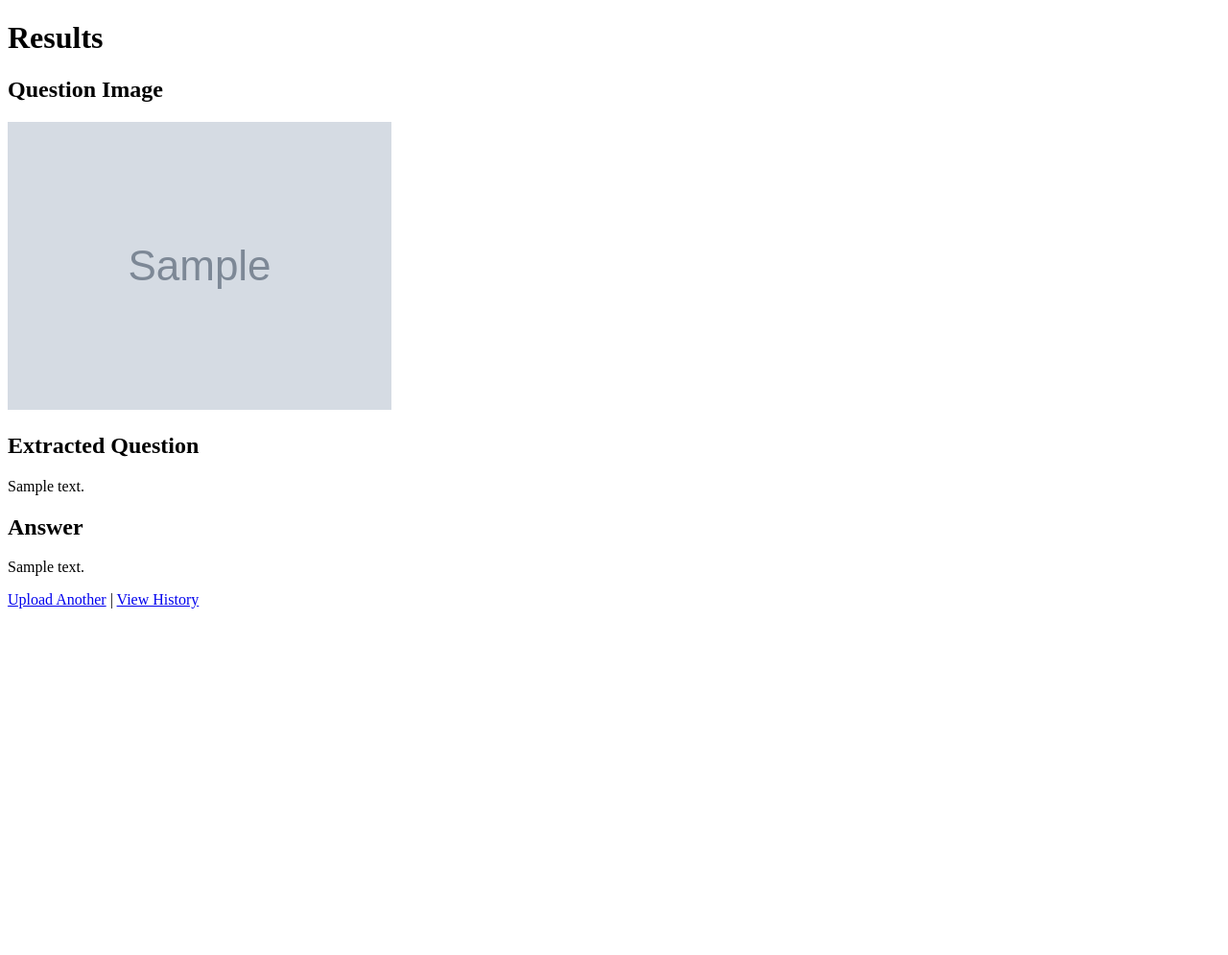
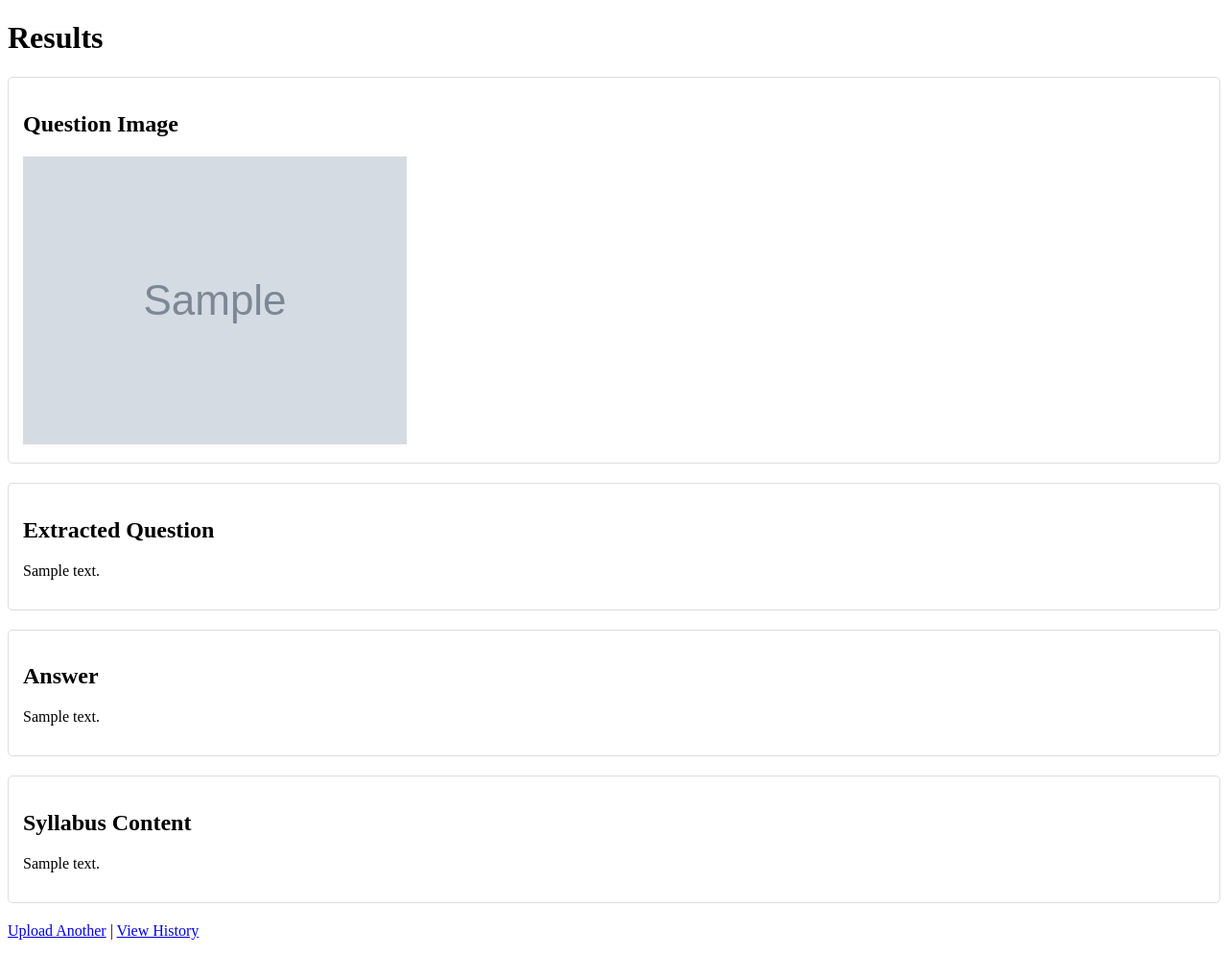
Before and after one commit to Mekhlafi98/solverai, a Django app: page /whatsapp/results/1/ in a window 1280 px wide. Shown: the whole page at 96% size. Before the commit the page ends 634 px from the top, so only its background shows below. Run offline with Django 5.2, Linux system fonts and the light colour scheme; tables that the repository leaves empty hold one stand-in row (values such as "Sample post"); grey boxes marked "Sample" are stand-in pictures.

Commit message:
Assistant checkpoint: Added syllabus content display to results page
Assistant generated file changes:
- whatsapp/templates/results.html: Add syllabus content to results page

---

User prompt:

add the file content to the result html

Replit-Commit-Author: Assistant
Replit-Commit-Session-Id: 60178ad7-48d0-48f0-8bba-d4767e344e1c

```diff
--- a/whatsapp/templates/results.html
+++ b/whatsapp/templates/results.html
@@ -3,20 +3,36 @@
 <html>
 <head>
     <title>Results</title>
+    <style>
+        .content-section {
+            margin: 20px 0;
+            padding: 15px;
+            border: 1px solid #ddd;
+            border-radius: 5px;
+        }
+        img {
+            max-width: 500px;
+            height: auto;
+        }
+    </style>
 </head>
 <body>
     <h1>Results</h1>
-    <div>
+    <div class="content-section">
         <h2>Question Image</h2>
-        <img src="{{ question.image.url }}" alt="Question" style="max-width: 500px">
+        <img src="{{ question.image.url }}" alt="Question">
     </div>
-    <div>
+    <div class="content-section">
         <h2>Extracted Question</h2>
         <p>{{ question.extracted_text }}</p>
     </div>
-    <div>
+    <div class="content-section">
         <h2>Answer</h2>
         <p>{{ question.answer }}</p>
+    </div>
+    <div class="content-section">
+        <h2>Syllabus Content</h2>
+        <p>{{ question.syllabus.content }}</p>
     </div>
     <p>
         <a href="{% url 'upload' %}">Upload Another</a> |
```
